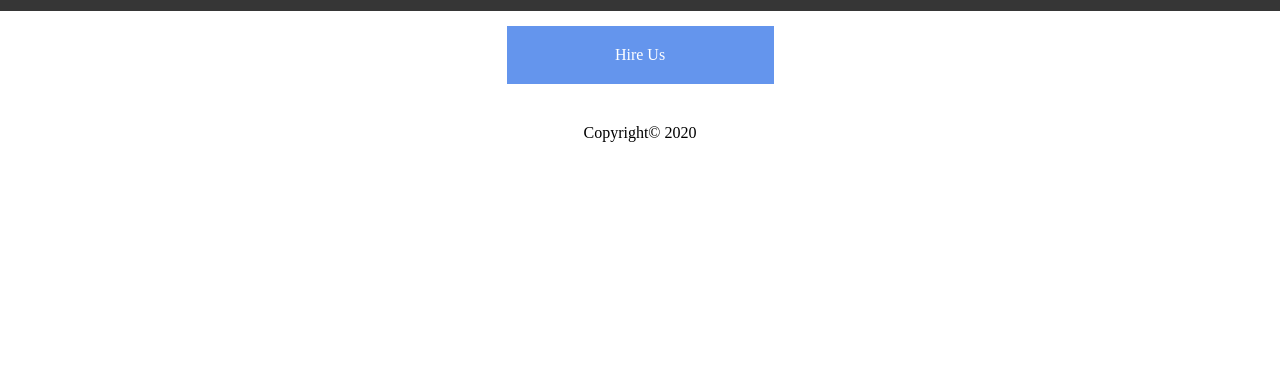
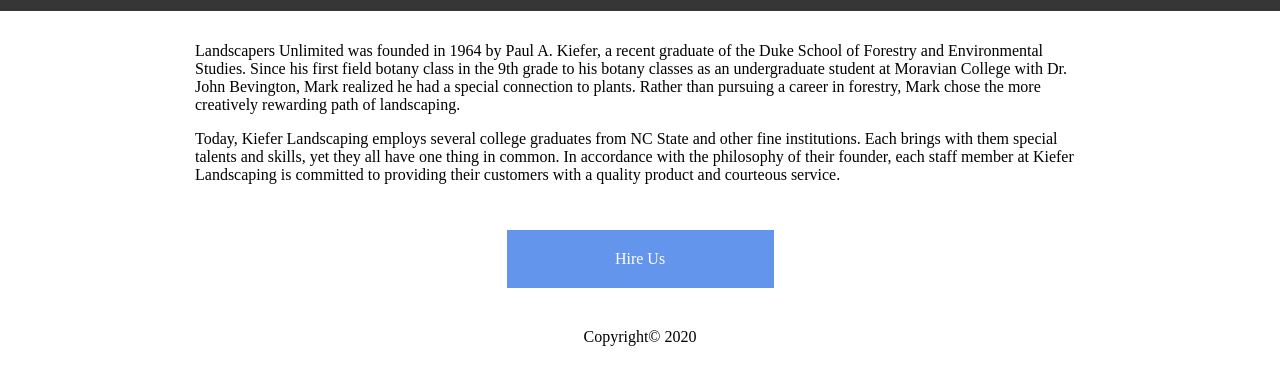
Before and after one commit to arodriguez175/landscapers-unlimited, a plain HTML site: page about.html in a window 1280 px wide. Shown: the part 37-422 px from the top of the page. Drawn offline with nearby package versions, Linux system fonts and the light colour scheme.

Commit message:
Added a title for the website.

```diff
--- a/about.html
+++ b/about.html
@@ -1,7 +1,7 @@
 <!DOCTYPE html>
 <html>
     <head>
-        <title>Title</title>
+        <title>Landscapers Unlimited</title>
         <meta charset="utf-8">
         <meta name="viewport" content="width=device-width, initial-scale=1">
         <meta name="description" content="">
@@ -27,6 +27,17 @@
 
 
     <!-- Content -->
+    <div class="container">
+        <div class="row">
+            <div class="col-12">
+                <!-- place image -->
+                <p>Landscapers Unlimited was founded in 1964 by Paul A. Kiefer, a recent graduate of the Duke School of Forestry and Environmental Studies.  Since his first field botany class in the 9th grade to his botany classes as an undergraduate student at Moravian College with Dr. John Bevington, Mark realized he had a special connection to plants.  Rather than pursuing a career in forestry, Mark chose the more creatively rewarding path of landscaping.</p>
+
+                <!-- place image -->
+                <p>Today, Kiefer Landscaping employs several college graduates from NC State and other fine institutions.  Each brings with them special talents and skills, yet they all have one thing in common.  In accordance with the philosophy of their founder, each staff member at Kiefer Landscaping is committed to providing their customers with a quality product and courteous service.</p>
+            </div>
+        </div>
+    </div>
 
     <!-- CTA -->
     <div class="container">
```
Also changed, not shown: contact.html (+1 -2 lines), index.html (+5 -4 lines), stylesheet.scss (line endings or trailing spaces).
